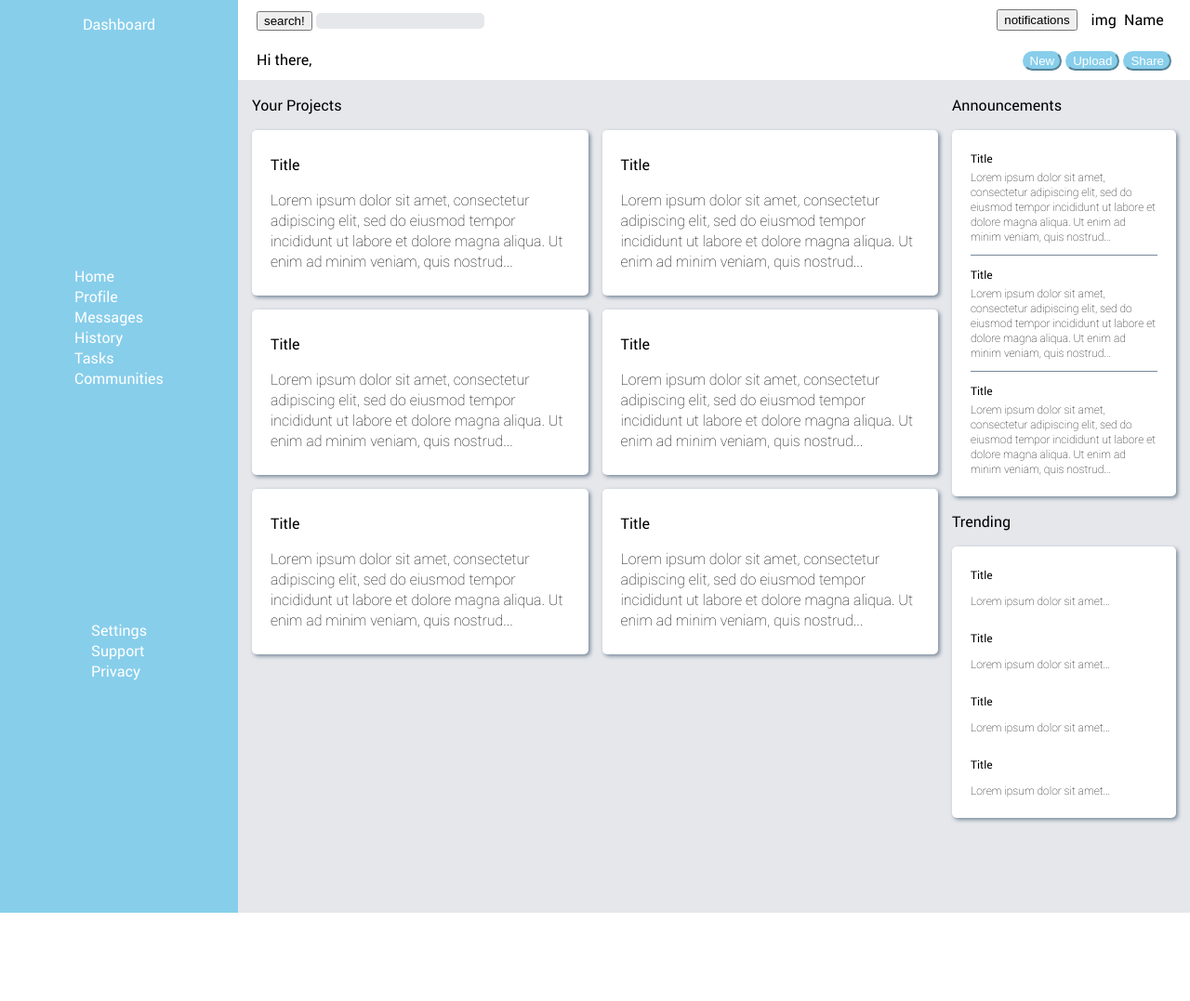
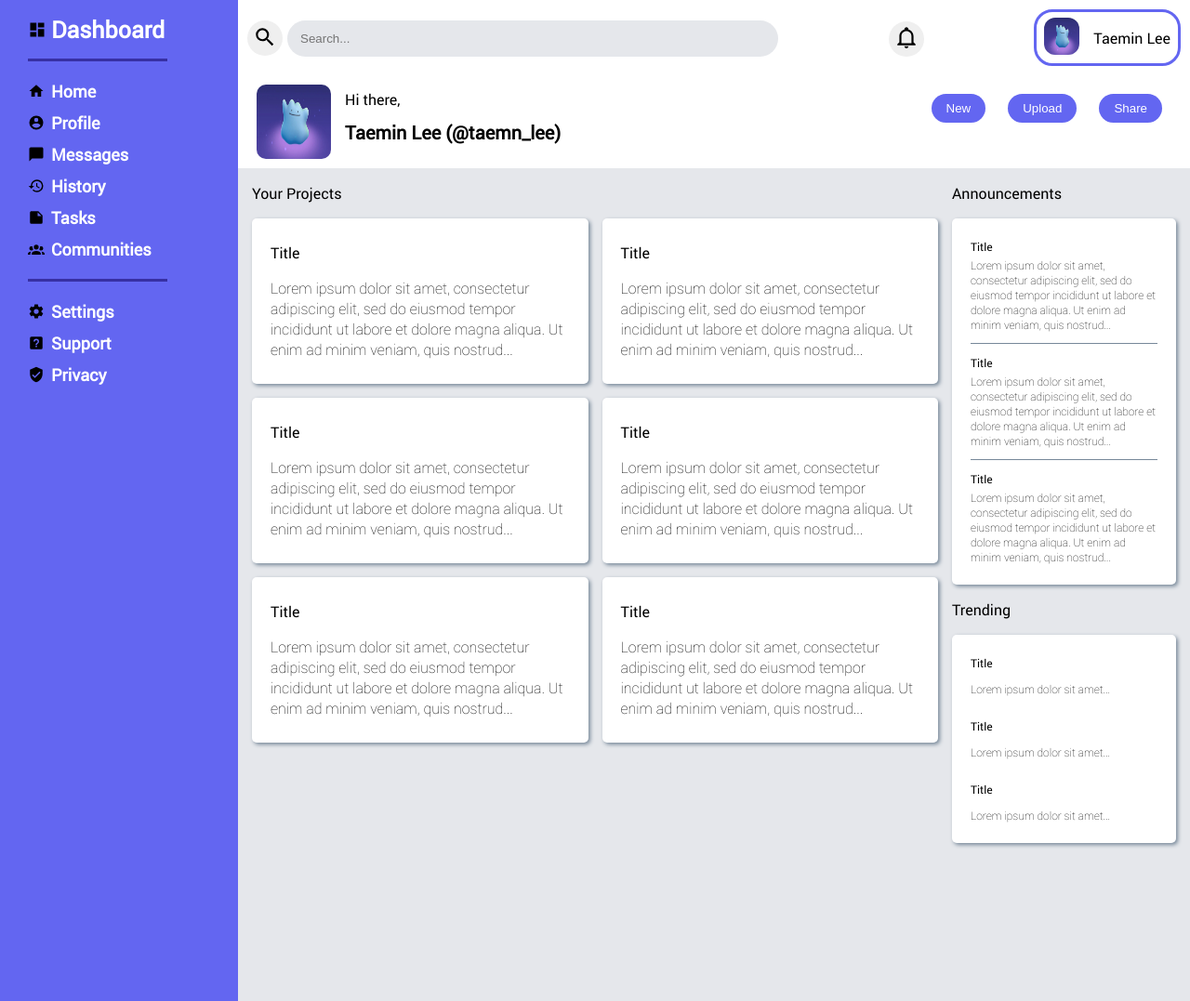
Before and after one commit to TaemnLee/AdminDashboard, a plain HTML site: page index.html in a window 1280 px wide. Shown: the whole page at 93% size. Before the commit the page ends 982 px from the top, so only its background shows below. Drawn offline with Linux system fonts and the light colour scheme.

Commit message:
Added some svg images and images for styling.
Some effects will be added such as hovering effect in the future.

```diff
--- a/index.html
+++ b/index.html
@@ -11,35 +11,45 @@
         <div class="sidebar">
             <div class="title">Dashboard</div>
             <div class="navigation">
-                <nav>Home</nav>
-                <nav>Profile</nav>
-                <nav>Messages</nav>
-                <nav>History</nav>
-                <nav>Tasks</nav>
-                <nav>Communities</nav>
+                <nav id="home">Home</nav>
+                <nav id="profile">Profile</nav>
+                <nav id="messages">Messages</nav>
+                <nav id="history">History</nav>
+                <nav id="tasks">Tasks</nav>
+                <nav id="communities">Communities</nav>
             </div>
             <div class="footer">
-                <nav>Settings</nav>
-                <nav>Support</nav>
-                <nav>Privacy</nav>
+                <nav id="settings">Settings</nav>
+                <nav id="support">Support</nav>
+                <nav id="privacy">Privacy</nav>
             </div>
         </div>
         <div class="header">
             <div class="headerFirst">
                 <div class="searchbar">
-                    <button class="searchSvg">search!</button>
-                    <input>
+                    <button class="searchSvg">
+                        <img src="img/search.svg" alt="search icon">
+                    </button>
+                    <input id="search" placeholder="Search...">
                 </div>
-                <div class="account">
-                    <button class="notificationSvg">notifications</button>
-                    <div class="profile">
-                        <div class="profileImg">img</div>
-                        <div class="name">Name</div>
+                <button class="notificationSvg">
+                    <img src="img/notifications.svg" alt="notification icon">
+                </button>
+                <div class="profile">
+                    <div class="profileImg">
+                        <img src="img/shinyditto.png" alt="img">
                     </div>
+                    <div class="name">Taemin Lee</div>
                 </div>
             </div>
             <div class="more">
-                <div class="welcome">Hi there, </div>
+                <div class="welcome">
+                    <img src="img/shinyditto.png" alt="img">
+                    <div class="greetingsAccount">
+                        <p class="greetings">Hi there,</p>
+                        <p class="profileAcc"><strong>Taemin Lee (@taemn_lee)</strong></p>
+                    </div>
+                </div>
                 <div class="post">
                     <button>New</button>
                     <button>Upload</button>
@@ -103,13 +113,12 @@
                     </div>
                     <div class="acc">
                         <p class="title">Title</p>
-                        <p class="text">Lorem ipsum dolor sit amet...</p>                    </div>
+                        <p class="text">Lorem ipsum dolor sit amet...</p>
+                    </div>
                     <div class="acc">
                         <p class="title">Title</p>
-                        <p class="text">Lorem ipsum dolor sit amet...</p>                    </div>
-                    <div class="acc">
-                        <p class="title">Title</p>
-                        <p class="text">Lorem ipsum dolor sit amet...</p>                    </div>
+                        <p class="text">Lorem ipsum dolor sit amet...</p>
+                    </div>
                 </div>
             </div>
         </div>
--- a/style.css
+++ b/style.css
@@ -18,6 +18,7 @@
 
 /* General styling */
 html, body {
+    background-color: #6366f1;
     font-family: "Roboto", serif;
     height: 100%;
     padding: 0;
@@ -31,29 +32,139 @@ html, body {
     display: grid;
     resize: both;
     grid-template-columns: 1fr 4fr;
-    grid-template-rows: 2fr 8fr;
+    grid-template-rows: 1fr 8fr;
 }
 
 /* Sidebar styling */
 .sidebar {
-    background-color: skyblue;
+    font-weight: bold;
+    box-sizing: border-box;
     color: white;
-    grid-row: 1 / 3;
+    grid-row: 1 / 4;
 
     display: grid;
-    justify-items: center;
+    grid-template-rows: 1fr 2fr 1fr;
+    justify-items: start;
+    align-items: center;
 
-    padding-top: 15px;
+    padding-left: 30px;
+    padding-right: 30px;
+
+    height: 400px;
+    font-size: 18px;
+}
+
+.sidebar > .title {
+    background-position: left;
+    background-repeat: no-repeat;
+
+    margin: 15px 0;
+    padding-left: 25px;
+    background-size: 20px 20px;
+
+    font-size: 25px;
+}
+
+.navigation {
+    padding: 20px 0;
+    border-top: 3px solid #3730a3;
+    border-bottom: 3px solid #3730a3;
+
+    display: grid;
+    row-gap: 10px;
+
+    width: 150px;
+}
+
+.footer {
+    padding-top: 20px;
+    display: grid;
+    row-gap: 10px;
+}
+
+nav {
+    background-position: left;
+    background-repeat: no-repeat;
+
+    padding-left: 25px;
+    background-size: 18px 18px;
 }
 
 /* Header styling */
 .header {
     display: grid;
     grid-template-rows: auto auto;
+    background-color: white;
 }
 
 .headerFirst {
-    grid-row: 1;
+    grid-row: 1 / 2;
+
+    display: grid;
+    grid-template-columns: auto auto auto;
+    justify-content: space-between;
+    align-items: center;
+
+    padding: 10px 10px;
+}
+
+.searchbar {
+    display: grid;
+    grid-template-columns: auto auto;
+    gap: 5px;
+}
+
+.searchbar > input {
+    border-radius: 20px;
+    border: 2px solid transparent;
+    background-color: #E5E7EB;
+
+    margin-top: 2px;
+    padding: 5px 12px;
+    width: 500px;
+    height: 25px;
+}
+
+.searchbar > input:focus {
+    border-color: #6366f1;
+    outline: none;
+}
+
+.searchbar > button, .headerFirst > button {
+    width: 38px;
+    height: 38px;
+
+    border-radius: 20px;
+    border: transparent;
+
+    margin-top: 2px;
+}
+
+.profile {
+    display: grid;
+    grid-template-columns: auto auto;
+
+    gap: 15px;
+
+    padding: 4px 8px;
+    border: 3px solid #6366f1;
+    border-radius: 20px;
+}
+
+.profileImg > img {
+    width: 38px;
+    height: 40px;
+
+    border-radius: 12px;
+    margin-top: 2px;
+}
+.profile > .name {
+    display: flex;
+    align-items: center;
+}
+
+.more {
+    grid-row: 2/3;
 
     display: grid;
     grid-template-columns: auto auto;
@@ -62,39 +173,39 @@ html, body {
     padding: 10px 20px;
 }
 
-.searchbar > input {
-    border-radius: 5px;
-    border-style: none;
-    background-color: #E5E7EB;
+.welcome {
+    display: grid;
+    grid-template-columns: auto auto;
+    justify-content: start;
 }
 
-.account {
-    display: grid;
-    grid-template-columns: 1fr 1fr;
-
-    gap: 15px;
+.welcome > .greetingsAccount {
+    display: flex;
+    flex-direction: column;
+    line-height: 0.01rem;
+    font-size: 20px;
+    margin-left: 15px;
+    margin-bottom: 8px;
 }
 
-.profile {
-    display: grid;
-    grid-template-columns: auto auto;
+.greetings {
+    font-size: 16px;
 }
+.welcome > img {
+    width: 80px;
+    height: 80px;
 
-.more {
-    grid-row: 2;
-
-    display: grid;
-    grid-template-columns: auto auto;
-    justify-content: space-between;
-
-    padding: 10px 20px;
+    border-radius: 10px;
 }
 
 .post > button {
-    border-color: skyblue;
+    padding: 8px 16px;
+    border: none;
     border-radius: 20px;
-    background-color: skyblue;
+    background-color: #6366f1;
     color: white;
+
+    margin: 10px;
 }
 
 /* Content styling */
@@ -178,3 +289,44 @@ html, body {
 .text {
     font-family: "Roboto Thin", serif;
 }
+
+/* svg images */
+.sidebar > .title {
+    background-image: url(img/dashboard.svg);
+}
+
+#home {
+    background-image: url(img/home.svg);
+}
+
+#profile {
+    background-image: url(img/profile.svg);
+}
+
+#messages{
+    background-image: url(img/messages.svg);
+}
+
+#history {
+    background-image: url(img/history.svg);
+}
+
+#tasks {
+    background-image: url(img/tasks.svg);
+}
+
+#communities {
+    background-image: url(img/communities.svg);
+}
+
+#settings {
+    background-image: url(img/settings.svg);
+}
+
+#support {
+    background-image: url(img/support.svg);
+}
+
+#privacy {
+    background-image: url(img/privacy.svg);
+}
```
Also changed, not shown: img/communities.svg (added), img/dashboard.svg (added), img/history.svg (added), img/home.svg (added), img/messages.svg (added), img/notifications.svg (added), img/privacy.svg (added), img/profile.svg (added), img/search.svg (added), img/settings.svg (added), img/shinyditto.png (added), img/support.svg (added), img/tasks.svg (added), 1 other file.
